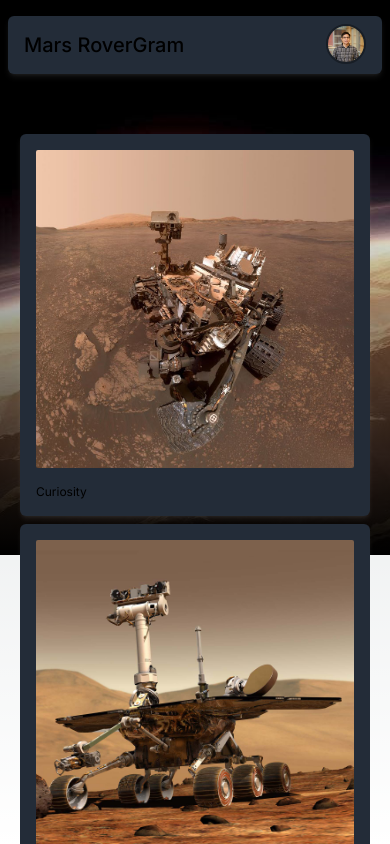
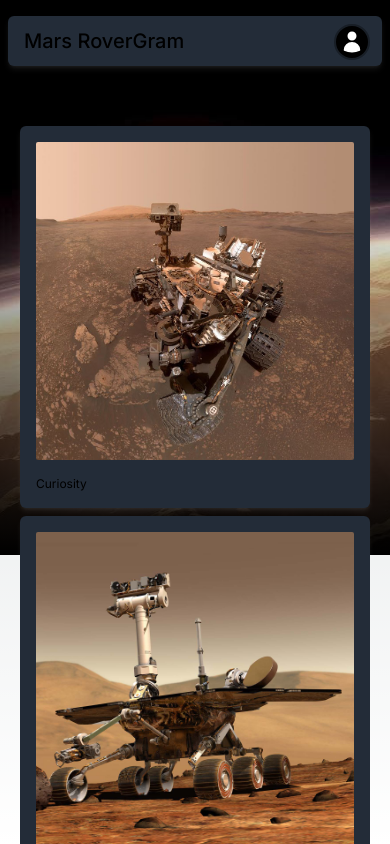
Before and after one commit to aparcanapavel/mars-rover-photos, a Next.js app: page / in a window 390 px wide. Built offline with nearby package versions, Linux system fonts and the light colour scheme.

Commit message:
fix(JS-34): remove personal image

```diff
--- a/src/Components/Aside/MainAside.tsx
+++ b/src/Components/Aside/MainAside.tsx
@@ -5,16 +5,7 @@
 export default function MainAside() {
   return (
     <aside data-testid='aside-details'  className='cardItem basis-1/5 h-[calc(100vh-3rem-67.5px)] sticky min-h-[500px] max-lg:hidden postion-sticky top-0'>
-      <Image
-        placeholder='blur'
-        blurDataURL={'/headshot_1_1-blur.jpg'}
-        className='w-2/3 mx-auto mt-2 rounded-full border-solid border-2 border-mainBG'
-        src={'/headshot_1_1.jpg'}
-        width={200}
-        height={200}
-        alt='Pavel'
-      />
-      <ul className='flex flex-col text-center mt-4'>
+      <ul className='flex flex-col text-center'>
         <li><Link className='aside-button' href={'/'}>Home</Link></li>
         <li><Link className='aside-button' target='_blank' href={'https://pavelaparcana.com'}>Portfolio</Link></li>
         <li><Link className='aside-button' target='_blank' href={'https://github.com/aparcanapavel'}>GitHub</Link></li>
--- a/src/Components/Header/Header.tsx
+++ b/src/Components/Header/Header.tsx
@@ -10,7 +10,7 @@
     <header className="header cardItem flex row justify-between items-center max-lg:py-2" data-testid="header">
       <h1 className="text-xl font-medium" id="MarsRoverGram">Mars RoverGram</h1>
       {isMobile && (
-        <Menu as="div" className="relative md:inline-block lg:hidden text-left leading-none">
+        <Menu as="div" className="relative md:inline-block lg:hidden text-left leading-none -m-1 mt-0">
           <div>
             <Menu.Button
               className="inline-flex w-full justify-center rounded-md bg-white
@@ -18,15 +18,11 @@
               focus-visible:ring-2 focus-visible:ring-white focus-visible:ring-opacity-75"
               aria-label="Open Options Menu"
             >
-              <Image
-                placeholder="blur"
-                blurDataURL={'/headshot_1_1-blur.jpg'}
-                src={'/headshot_1_1.jpg'}
-                alt="Pavel"
-                width={40}
-                height={40}
-                className="rounded-full border-solid border-2 border-mainBG"
-              />
+              <span className="rounded-full border-solid border-2 border-mainBG bg-black-500 p-1" >
+                <svg xmlns="http://www.w3.org/2000/svg" fill="white" viewBox="0 0 24 24" strokeWidth={1.5} stroke="white" className="w-6 h-6">
+                  <path strokeLinecap="round" strokeLinejoin="round" d="M15.75 6a3.75 3.75 0 1 1-7.5 0 3.75 3.75 0 0 1 7.5 0ZM4.501 20.118a7.5 7.5 0 0 1 14.998 0A17.933 17.933 0 0 1 12 21.75c-2.676 0-5.216-.584-7.499-1.632Z" />
+                </svg>
+              </span>
             </Menu.Button>
           </div>
 
--- a/tailwind.config.ts
+++ b/tailwind.config.ts
@@ -34,6 +34,14 @@
         800: "#0e1216",
         900: "#07090b"
       },
+      black: {
+        100: "#cccccc",
+        200: "#999999",
+        300: "#666666",
+        400: "#333333",
+        500: "#000000",
+        DEFAULT: "#000000"
+},
     }
   },
   plugins: [],
```
